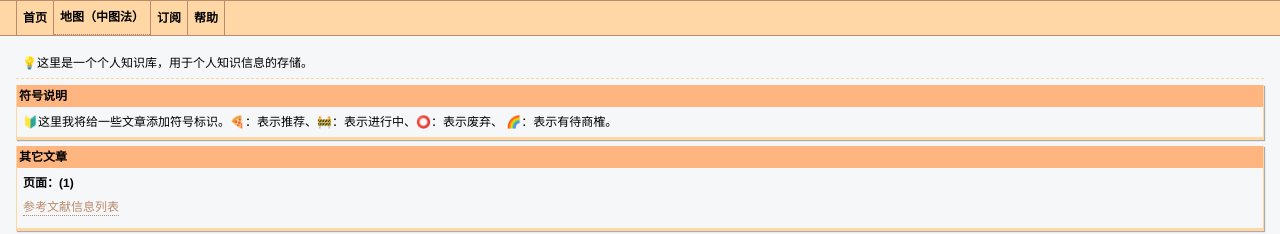
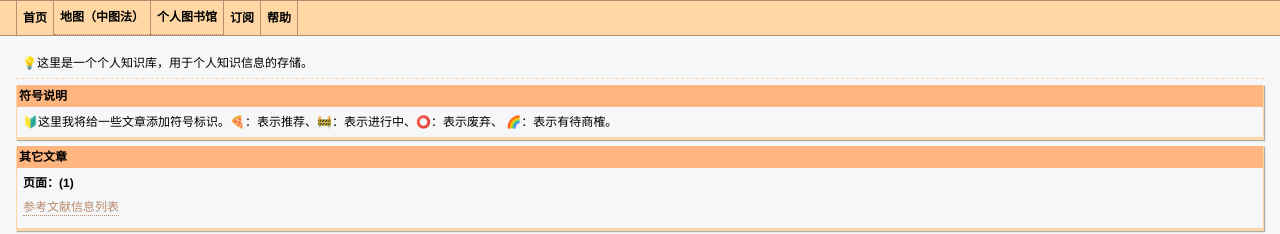
Before and after one commit to xiashuangxi/pkb, a Jekyll site: the page built from index.md, in a window 1280 px wide. Shown: the top 234 px of the page. Built offline with Jekyll 4.4.1, drawn with Linux system fonts in a browser that asks for light colours; grey boxes are pictures that could not be loaded.

Commit message:
添加个人图书馆连接

```diff
--- a/_data/menu.yml
+++ b/_data/menu.yml
@@ -19,6 +19,10 @@
 
 - name: 地图（中图法）
   url: /map.html
+
+- name: 个人图书馆
+  outitial: _blank
+  url: https://xiashuangxi.github.io/eb
 
 - name: 订阅
   url:
```
